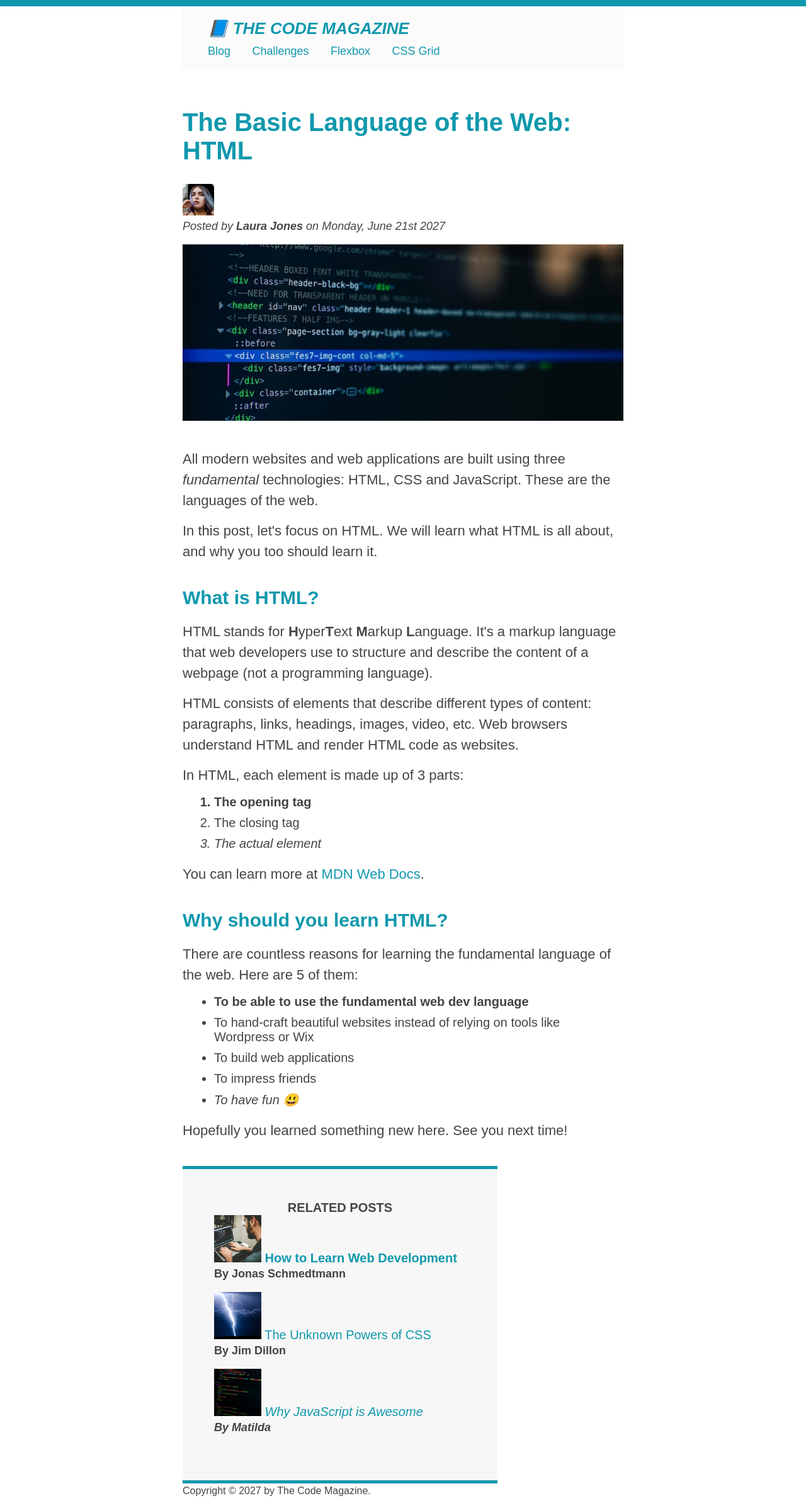
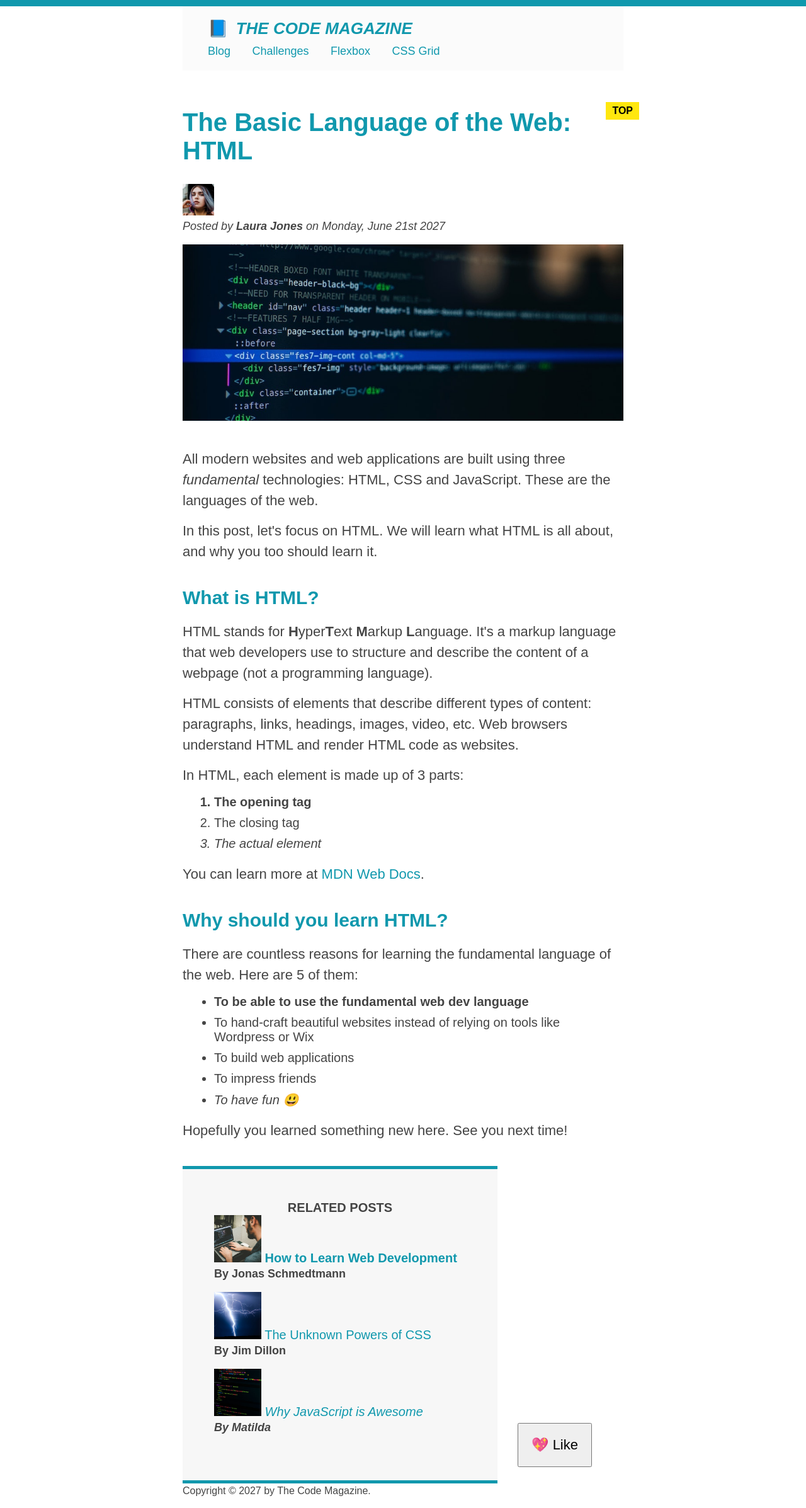
Before and after one commit to Matthew-Oduamafu/03-CSS-Fundamentals, a plain HTML site: page index.html in a window 1280 px wide. Shown: the whole page at 63% size. Drawn offline with Linux system fonts and the light colour scheme.

Commit message:
psuedo elements

```diff
--- a/index.html
+++ b/index.html
@@ -55,6 +55,8 @@
             height="200"
             class="post-image"
           />
+
+          <button>💖 Like</button>
         </header>
 
         <p>
--- a/style.css
+++ b/style.css
@@ -8,11 +8,15 @@ body {
   color: #444;
   font-family: sans-serif;
   border-top: 10px solid #1098ad;
+
+  position: relative;
 }
 
 .container {
   width: 700px;
   margin: 0 auto;
+
+  position: relative;
 }
 
 .main-header {
@@ -67,6 +71,20 @@ h1 {
 h2 {
   font-size: 40px;
   margin-bottom: 30px;
+  position: relative;
+}
+
+h2::after {
+  content: "TOP";
+  background-color: #ffe70e;
+  color: #000;
+  font-size: 16px;
+  font-weight: bold;
+  display: inline-block;
+  padding: 5px 10px;
+  position: absolute;
+  top: -10px;
+  right: -25px;
 }
 h3 {
   font-size: 30px;
@@ -189,6 +207,31 @@ nav a:link:last-child {
   margin-right: 0;
 }
 
+button {
+  font-size: 22px;
+  padding: 20px;
+  cursor: pointer;
+
+  position: absolute;
+  bottom: 50px;
+  right: 50px;
+}
+
+h1::first-letter {
+  font-style: normal;
+  margin-right: 5px;
+}
+/* h2::first-letter {
+  font-size: 80px;
+} */
+
+/* p::first-line {
+  color: red;
+} */
+/* h3 + p::first-line {
+  color: red;
+} */
+
 /*Resolving conflicts*/
 /* #copyright {
   color: red;
```
